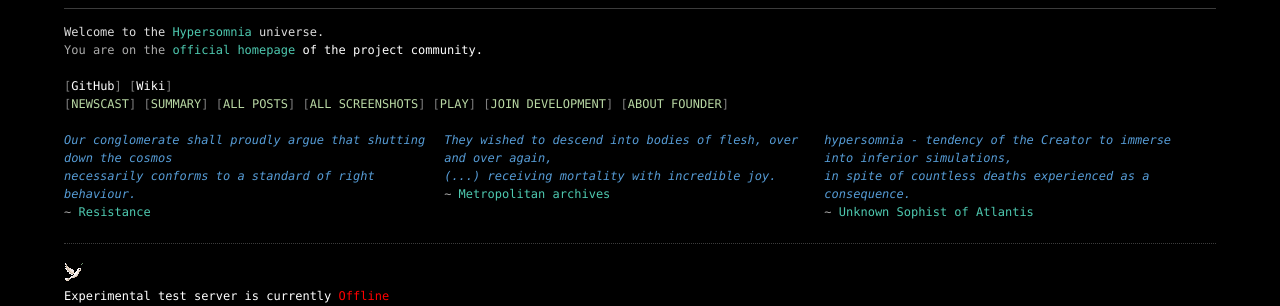
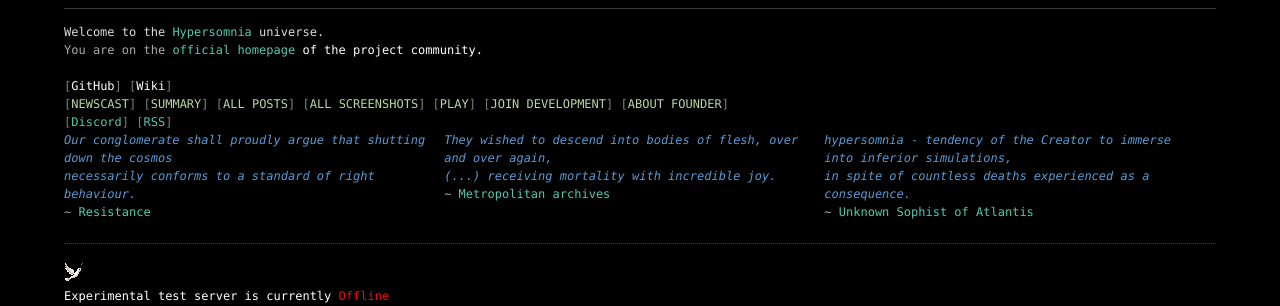
Before and after one commit to TeamHypersomnia/TeamHypersomnia.github.io, a Jekyll site: the page built from index.html, in a window 1280 px wide and 900 px high. Shown: the top 306 px of the window. Built offline with Jekyll 4.4.1, drawn with Linux system fonts in a browser that asks for light colours; the list of posts is cut into pages by our own code.

Commit message:
fix discord link

```diff
--- a/_includes/header.html
+++ b/_includes/header.html
@@ -21,6 +21,10 @@ You are on the <span class="vskeyword"> official homepage </span> <span style="c
 <a class="vsenum" href="{{ "/join"| prepend: site.baseurl }}"><span class="vsparam">[</span>JOIN DEVELOPMENT<span class="vsparam">]</span></a>
 <a class="vsenum" href="{{ "/founder"| prepend: site.baseurl }}"><span class="vsparam">[</span>ABOUT FOUNDER<span class="vsparam">]</span></a>
 <br/>
+<a class="vskeyword" href="https://discord.gg/rMdUVWh"><span class="vsparam">[</span>Discord<span class="vsparam">]</span></a>
+ <a class="vstype" href="{{ "/feed.xml" | prepend: site.baseurl }}"><span class="vsparam">[</span>RSS<span class="vsparam">]</span></a>
+<span class="vsparam" style="font-style:italic"><!--Users: 0--></span>
+
 <br/>
 <div id="one-true" class="group">
 <div class="col"><span class="vsstring" style="font-style:italic">Our conglomerate shall proudly argue that shutting down the cosmos <br/>necessarily conforms to a standard of right behaviour.</span><br/>~<span class="vstype"> Resistance</span></div>
```
